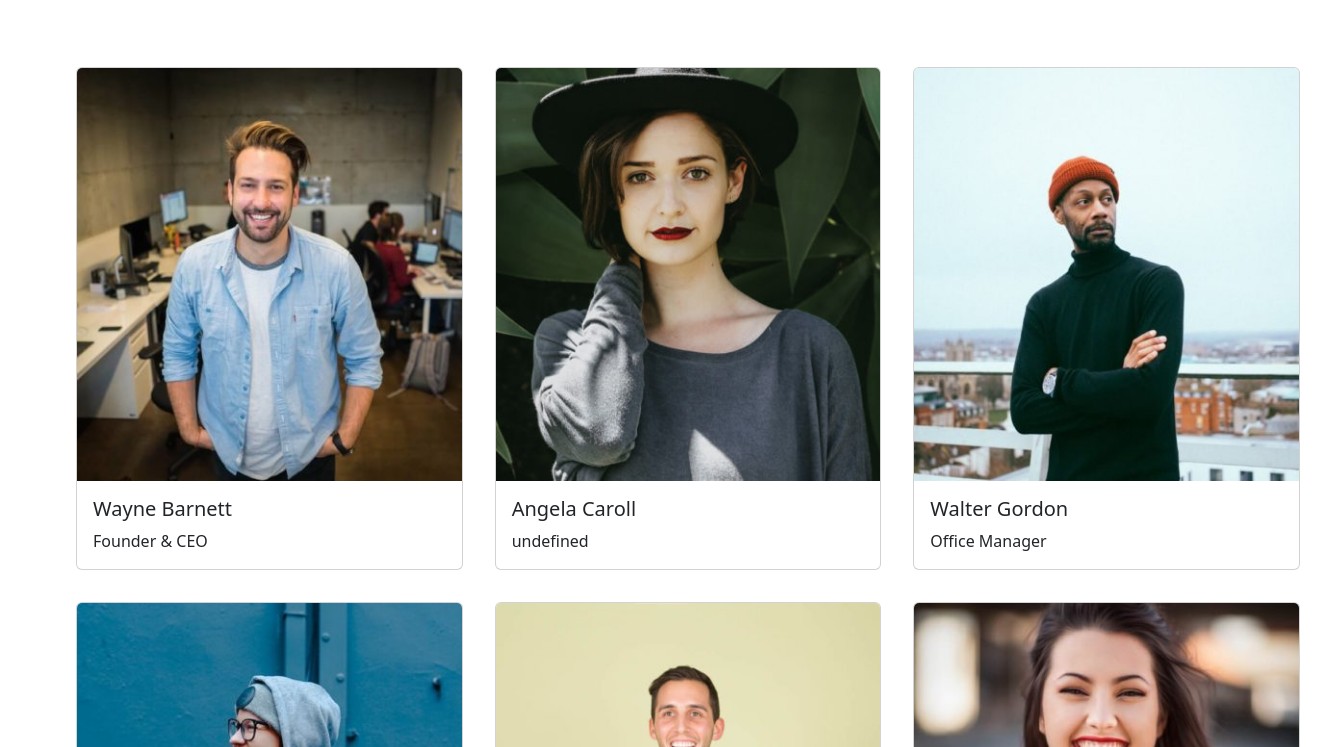
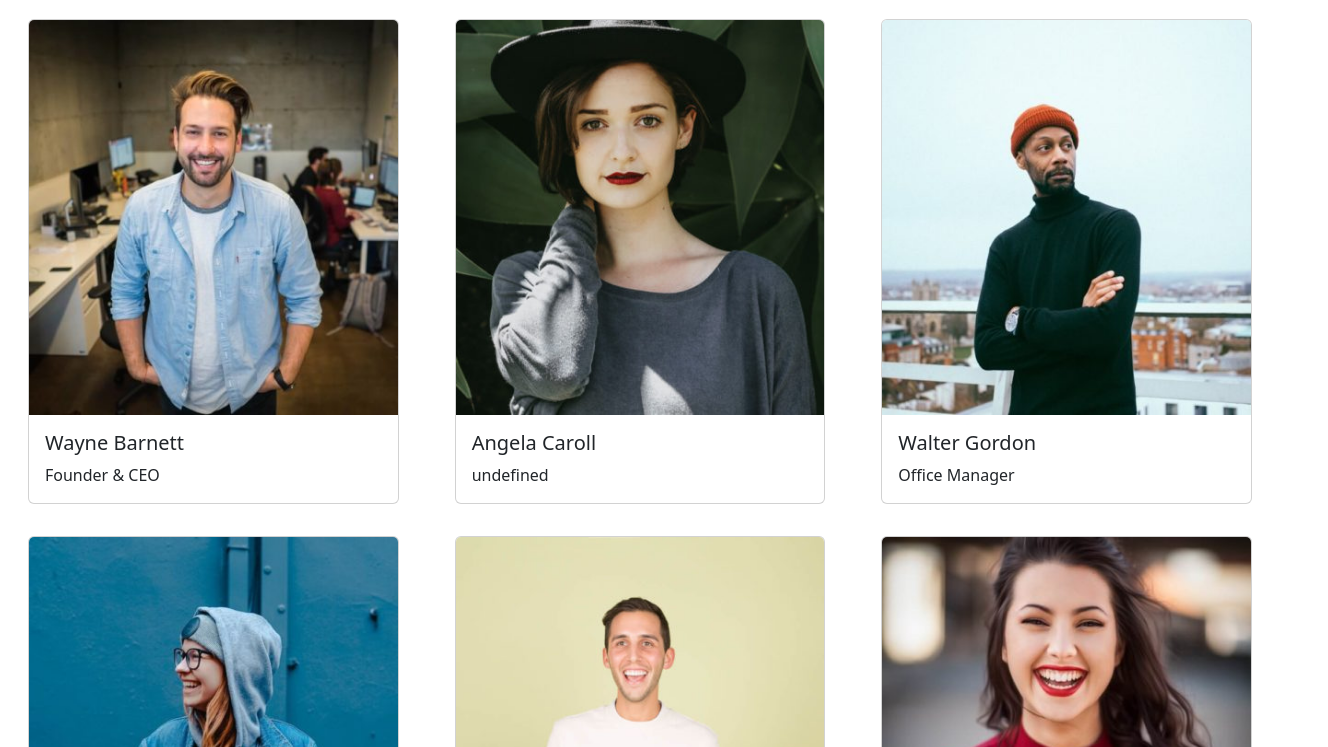
Before and after one commit to Andreaboldrin97/js-our-team, a plain HTML site: page index.html in a window 1280 px wide. Shown: the part 53-800 px from the top of the page, 1328 px wide, since content can reach past the window. Drawn offline with nearby package versions, Linux system fonts and the light colour scheme.

Commit message:
add class row on card id

```diff
--- a/index.html
+++ b/index.html
@@ -11,9 +11,13 @@
 </head>
 <body>
     <main class="container-fluid">
+        <h1 class="text-center">BEST TEAM IN THE WORLD</h1>
         <div class="row">
-            <h1 class="text-center">BEST TEAM IN THE WORLD</h1>
-            <div class="col-12 d-flex flex-wrap m-5 justify-content-center" id="card">
+            <div class="col-12 d-flex flex-wrap  justify-content-center">
+                <div class="row"  id="card">
+
+                </div>
+
             </div>
         </div>
     </main>
--- a/js/main.js
+++ b/js/main.js
@@ -63,7 +63,7 @@ for( let i = 0 ; i < team.length ; i++ ){
     card.classList.add('col-4');
 
     //! creo il contenuto HTML con un Template literals
-    card.innerHTML+= (
+    card.innerHTML=
                     ` <div class="card m-3">
                         <img src="./img/${team[i].img}" class="card-img-top" alt="...">
                         <div class="card-body">
@@ -71,7 +71,7 @@ for( let i = 0 ; i < team.length ; i++ ){
                             <p class="card-text">${team[i].role} </p>
                         </div>
                     </div> `
-                            );
+                            ;
     //! appendo l'elemento creato
     cardContein.append(card);
 
```
